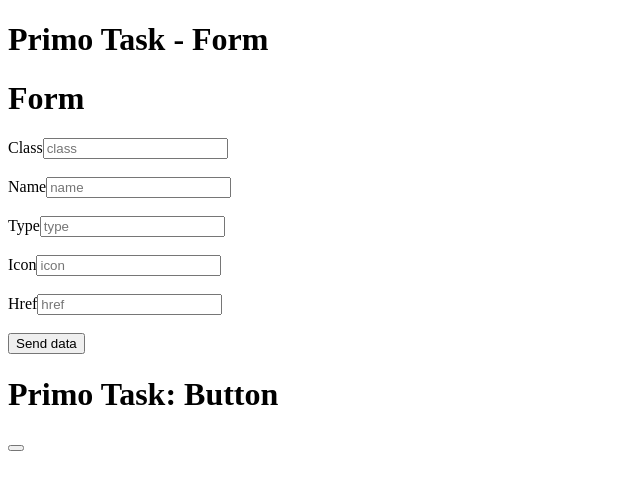
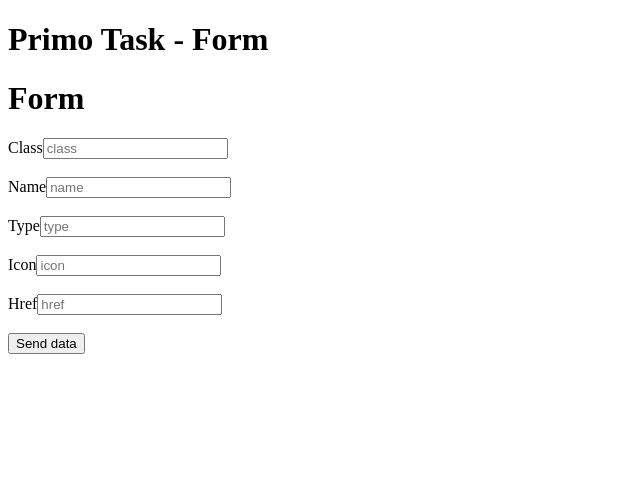
Before and after one commit to deborahdeidda/primo-task, an Angular app: page / in a window 1280 px wide. Shown: the top 490 px of the page, without its empty margins (0-640 px from the left). Built offline with nearby package versions, Linux system fonts and the light colour scheme.

Commit message:
form completed

```diff
--- a/src/app/app.component.ts
+++ b/src/app/app.component.ts
@@ -6,5 +6,5 @@ import { Component } from '@angular/core';
   styleUrls: ['./app.component.css']
 })
 export class AppComponent {
-  title = 'Primo task - Button';
+  title = 'Angular';
 }
--- a/src/app/button/button.component.html
+++ b/src/app/button/button.component.html
@@ -1,4 +1,2 @@
-<div *ngIf="configButton">
-  <h1>{{title}}</h1>
-  <a href = {{configButton.href}}><button class = {{configButton.class}} name = {{configButton.name}} type = {{configButton.type}} ><i class = {{configButton.icon}}></i></button></a>
-</div>
+<h1>{{title}}</h1>
+<a href = {{configButton.href}}><button class = {{configButton.class}} name = {{configButton.name}} type = {{configButton.type}} ><i class = {{configButton.icon}}></i></button></a>
--- a/src/app/button/button.component.ts
+++ b/src/app/button/button.component.ts
@@ -1,12 +1,6 @@
 import { Component, OnInit, Input } from '@angular/core';
 
 import { Button } from './button';
-
-import { FormComponent } from '../form/form.component';
-
-import { Form } from '../form/form';
-
-import { NgForm } from '@angular/forms';
 
 @Component({
   selector: 'app-button',
@@ -25,11 +19,17 @@ export class ButtonComponent implements OnInit {
   //   href: ''
   // };
 
-  @Input() configButton: Button;
+  //button configuration through input form
+  @Input() configButton: Button = {
+    class: 'value',
+    name: 'value',
+    type: 'value',
+    icon: 'value',
+    href: 'value'
+  };
 
   constructor() { }
 
   ngOnInit(): void {
   }
-
 }
--- a/src/app/form/form.component.html
+++ b/src/app/form/form.component.html
@@ -32,4 +32,4 @@
       </form>
 
 </div>
-<app-button [(configButton)]="form"></app-button>
+<app-button [configButton]="form" *ngIf="submitted"></app-button>
--- a/src/app/form/form.component.ts
+++ b/src/app/form/form.component.ts
@@ -1,12 +1,10 @@
-import { Component, OnInit, Input, Output, EventEmitter } from '@angular/core';
+import { Component, OnInit } from '@angular/core';
 
 import { Form } from './form';
 
+import { Button } from '../button/button';
+
 import { NgForm } from '@angular/forms';
-
-import { ButtonComponent } from '../button/button.component';
-
-import { Button } from '../button/button';
 
 @Component({
   selector: 'app-form',
@@ -17,25 +15,25 @@ export class FormComponent implements OnInit {
 
   title = 'Primo Task - Form';
 
-  //input fields
-  @Input() form: Form = {
+  form: Form = {
     class: '',
     name: '',
     type: '',
     icon: '',
     href: ''
-  }
+  };
 
-  //listening for an triggered event
-  @Output() newEvent = new EventEmitter();
-
-  constructor() { }
+  constructor() {}
 
   ngOnInit(): void {
   }
 
+  submitted = false;
   onSubmit(formData: NgForm): void {
-    console.log("Form data:", formData.value)
-    this.newEvent.emit(formData)
+     console.log("Form data:", formData);
+     // console.log("Form:", this.form);
+     // console.log("Button:", this.configButton);
+     // this.form = formData;
+     this.submitted = true;
   }
 }
--- a/src/app/form/form.ts
+++ b/src/app/form/form.ts
@@ -1,4 +1,4 @@
-export interface Form{
+export interface Form {
   class: string;
   name: string;
   type: string;
```
